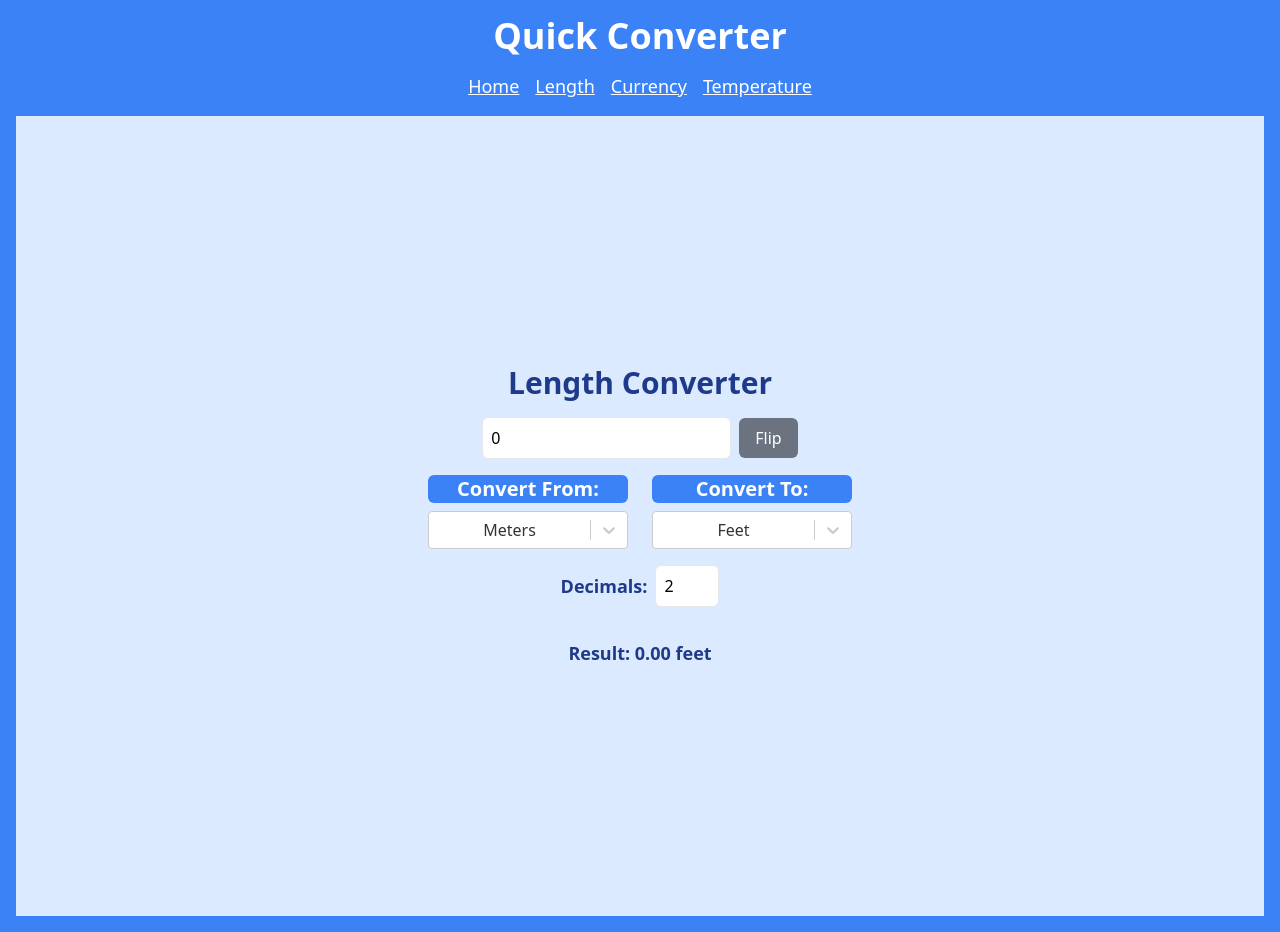
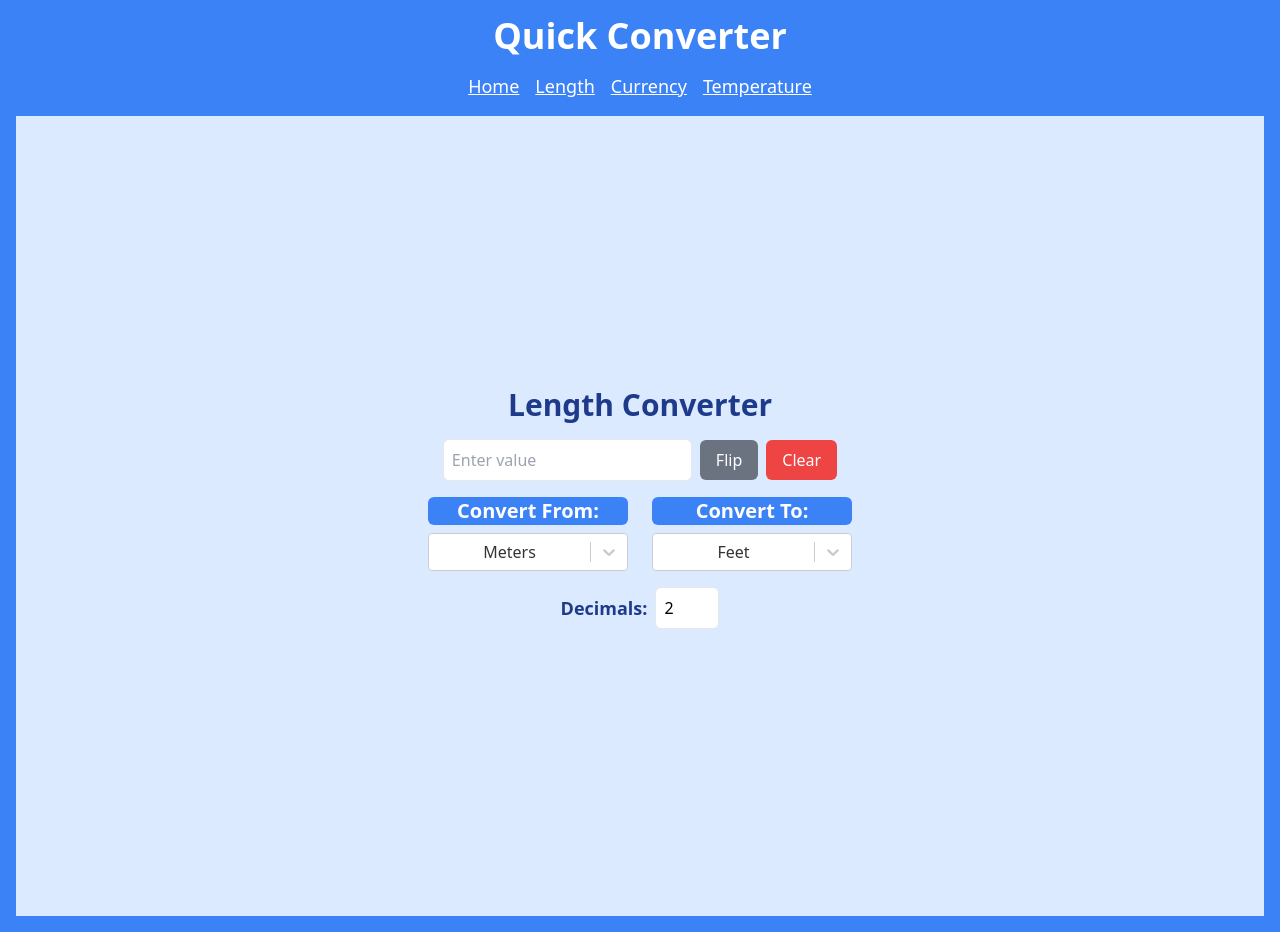
Before and after one commit to JesseCochran/QuickConverter, a React (Vite) app in the folder QuickConverter/: page /length in a window 1280 px wide. Built offline with nearby package versions, Linux system fonts and the light colour scheme.

Commit message:
fix: bug with 0 and clear button fixed

```diff
--- a/QuickConverter/src/components/LengthConverter.tsx
+++ b/QuickConverter/src/components/LengthConverter.tsx
@@ -9,7 +9,7 @@ interface UnitOption {
 }
 
 function LengthConverter() {
-    const [input, setInput] = useState<number>(0);
+    const [input, setInput] = useState<string>("");
     const [fromUnit, setFromUnit] = useState<Unit>("meters");
     const [toUnit, setToUnit] = useState<Unit>("feet");
     const [result, setResult] = useState<number | null>(null);
@@ -26,8 +26,9 @@ function LengthConverter() {
     };
 
     const convert = () => {
-        if (fromUnit && toUnit && conversionRates[fromUnit] && conversionRates[toUnit]) {
-            const valueInMeters = input / conversionRates[fromUnit];
+        const inputValue = parseFloat(input);
+        if (fromUnit && toUnit && conversionRates[fromUnit] && conversionRates[toUnit] && !isNaN(inputValue)) {
+            const valueInMeters = inputValue / conversionRates[fromUnit];
             setResult(valueInMeters * conversionRates[toUnit]);
         } else {
             setResult(null);
@@ -36,11 +37,16 @@ function LengthConverter() {
 
     useEffect(() => {
         convert();
-    }, [input, fromUnit, toUnit]);
+    }, [input, fromUnit, toUnit, decimals]);
 
     const handleFlip = () => {
         setFromUnit(toUnit);
         setToUnit(fromUnit);
+    };
+
+    const handleClear = () => {
+        setInput("");
+        setResult(null);
     };
 
     const unitOptions: UnitOption[] = Object.keys(conversionRates).map((unit) => ({
@@ -70,7 +76,7 @@ function LengthConverter() {
                 <input
                     type="number"
                     value={input}
-                    onChange={(e) => setInput(Number(e.target.value))}
+                    onChange={(e) => setInput(e.target.value)}
                     placeholder="Enter value"
                     className="w-full max-w-sm p-2 text-black border rounded-md"
                 />
@@ -79,6 +85,12 @@ function LengthConverter() {
                     className="bg-gray-500 text-white px-4 py-2 rounded-md hover:bg-gray-600"
                 >
                     Flip
+                </button>
+                <button
+                    onClick={handleClear}
+                    className="bg-red-500 text-white px-4 py-2 rounded-md hover:bg-red-600"
+                >
+                    Clear
                 </button>
             </div>
 
```
